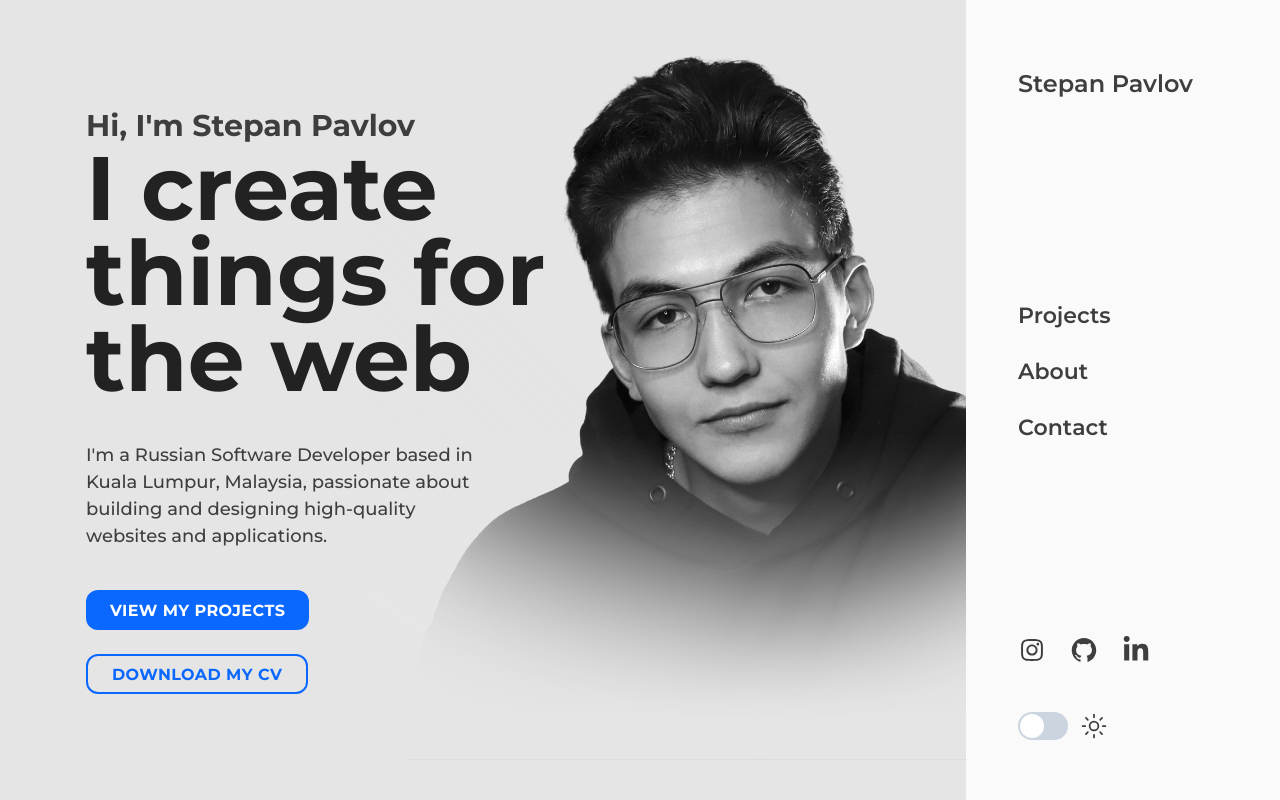
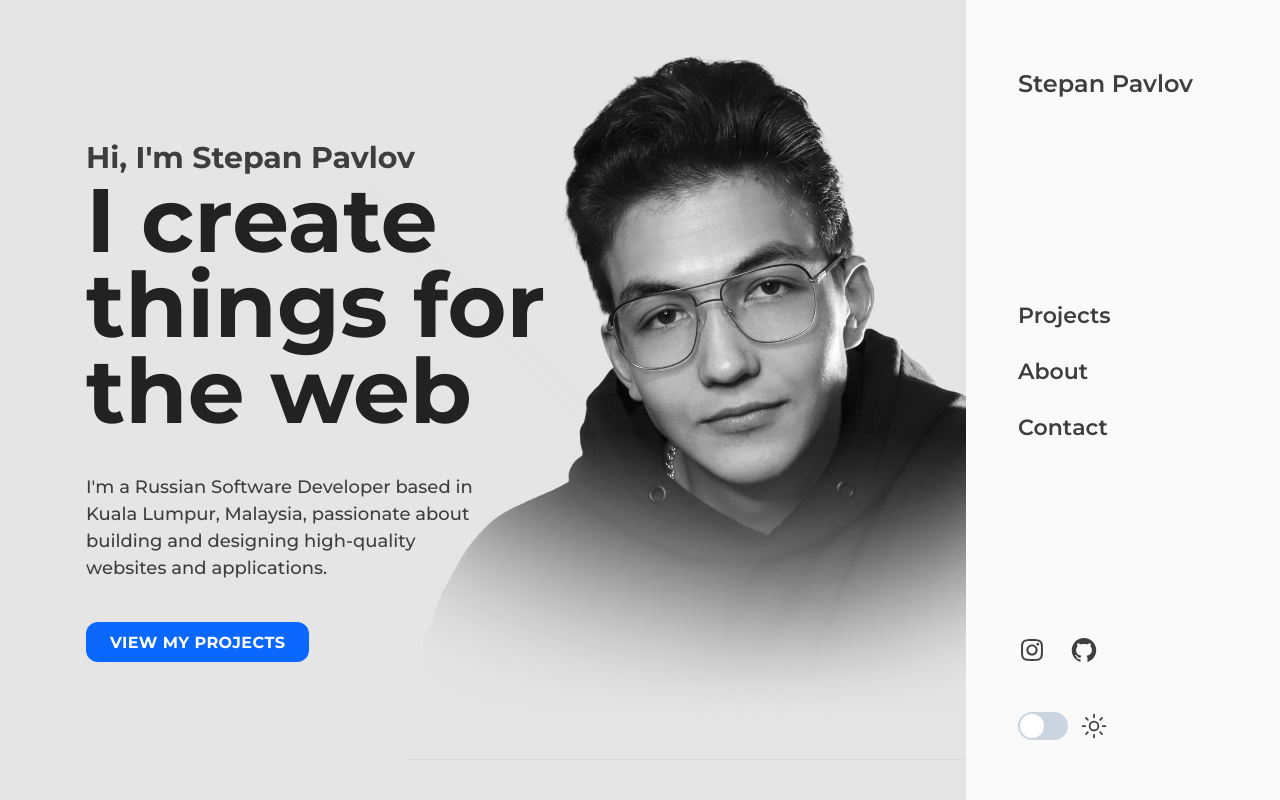
Before and after one commit to pvlvstepan/portfolio-v1, a React (Create React App) app: page / in a window 1280 px wide. Shown: the top 800 px of the page. Built offline with nearby package versions, Linux system fonts and the light colour scheme.

Commit message:
Hide linkedin and resume links

```diff
--- a/src/components/SectionHome/index.js
+++ b/src/components/SectionHome/index.js
@@ -1,75 +1,140 @@
-import { Box, Button, Heading, Link, Text, useColorModeValue, useMediaQuery, Wrap, WrapItem } from '@chakra-ui/react';
-import { CVLink } from '../../data/contactDetails';
-import { Link as ScrollLink } from 'react-scroll';
-import React, { useEffect } from 'react';
-import { motion, useAnimation } from 'framer-motion';
-import { staggerHero } from '../../animations';
-import heroIMG from './../../data/img/heroIMG.png';
-import heroIMGlight from './../../data/img/heroIMGlight.png';
+import {
+    Box,
+    Button,
+    Heading,
+    // Link,
+    Text,
+    useColorModeValue,
+    useMediaQuery,
+    Wrap,
+    WrapItem,
+} from "@chakra-ui/react";
+// import { CVLink } from "../../data/contactDetails";
+import { Link as ScrollLink } from "react-scroll";
+import React, { useEffect } from "react";
+import { motion, useAnimation } from "framer-motion";
+import { staggerHero } from "../../animations";
+import heroIMG from "./../../data/img/heroIMG.png";
+import heroIMGlight from "./../../data/img/heroIMGlight.png";
 
 const SectionHome = () => {
-
-    const color = useColorModeValue('light.primary', 'dark.primary');
+    const color = useColorModeValue("light.primary", "dark.primary");
     const [isSmallerThan720] = useMediaQuery("(max-height: 720px)");
 
     const animateOnLoad = useAnimation();
 
     useEffect(() => {
-        animateOnLoad.start('visible');
+        animateOnLoad.start("visible");
     }, [animateOnLoad]);
 
     return (
         <Box
-            as='section'
-            className='section'
-            pr={{ xs: '5%', md: '25%', lg: 0 }}
-            mr={{ xs: '-5%', md: '-25%', lg: 0 }}
-            h={{ xs: '850px', sm: '920px', md: '100vh' }}
-            id='home'
-            display='flex'
-            alignItems={{ xs: 'flex-end', md: 'center' }}
-            justifyContent='flex-start'
-            pos='relative'>
-            <Box maxW='480px' fontWeight='bold' as={motion.div} variants={staggerHero.container} initial="hidden" animate={animateOnLoad}>
-                <Box as={motion.div} variants={staggerHero.img} initial="hidden" animate={animateOnLoad}
+            as="section"
+            className="section"
+            pr={{ xs: "5%", md: "25%", lg: 0 }}
+            mr={{ xs: "-5%", md: "-25%", lg: 0 }}
+            h={{ xs: "850px", sm: "920px", md: "100vh" }}
+            id="home"
+            display="flex"
+            alignItems={{ xs: "flex-end", md: "center" }}
+            justifyContent="flex-start"
+            pos="relative"
+        >
+            <Box
+                maxW="480px"
+                fontWeight="bold"
+                as={motion.div}
+                variants={staggerHero.container}
+                initial="hidden"
+                animate={animateOnLoad}
+            >
+                <Box
+                    as={motion.div}
+                    variants={staggerHero.img}
+                    initial="hidden"
+                    animate={animateOnLoad}
                     backgroundImage={useColorModeValue(heroIMGlight, heroIMG)}
-                    backgroundPosition={{ xs: '0 50px', sm: '0 0', md: isSmallerThan720 ? '250px 50px' : '190px', xl: isSmallerThan720 ? '320px 50px' : '280px' }}
-                    bgSize={{ xs: 'contain', md: isSmallerThan720 ? 'auto 600px' : 'auto 720px' }}
-                    backgroundRepeat='no-repeat'
-                    h='full'
-                    w='full'
-                    pos='absolute'
+                    backgroundPosition={{
+                        xs: "0 50px",
+                        sm: "0 0",
+                        md: isSmallerThan720 ? "250px 50px" : "190px",
+                        xl: isSmallerThan720 ? "320px 50px" : "280px",
+                    }}
+                    bgSize={{
+                        xs: "contain",
+                        md: isSmallerThan720 ? "auto 600px" : "auto 720px",
+                    }}
+                    backgroundRepeat="no-repeat"
+                    h="full"
+                    w="full"
+                    pos="absolute"
                     top={0}
                     left={0}
-                    zIndex='0'>
-                </Box>
-                <Heading zIndex='5' pos='relative' as={motion.h2} variants={staggerHero.item} fontSize={{ xs: '22px', sm: '24px', xl: '30px' }}>
+                    zIndex="0"
+                ></Box>
+                <Heading
+                    zIndex="5"
+                    pos="relative"
+                    as={motion.h2}
+                    variants={staggerHero.item}
+                    fontSize={{ xs: "22px", sm: "24px", xl: "30px" }}
+                >
                     Hi, I'm Stepan Pavlov
                 </Heading>
-                <Heading zIndex='5' pos='relative' as={motion.h1} variants={staggerHero.item} fontSize={{ xs: '64px', sm: '74px', xl: '90px' }} lineHeight={{ xs: '105%', sm: '95%' }} color={color} mb='40px'>
+                <Heading
+                    zIndex="5"
+                    pos="relative"
+                    as={motion.h1}
+                    variants={staggerHero.item}
+                    fontSize={{ xs: "64px", sm: "74px", xl: "90px" }}
+                    lineHeight={{ xs: "105%", sm: "95%" }}
+                    color={color}
+                    mb="40px"
+                >
                     I create things for the web
                 </Heading>
-                <Text zIndex='5' pos='relative' as={motion.p} variants={staggerHero.item} fontWeight='medium' fontSize='18px' lineHeight='150%' maxW='400px' mb='40px'>
-                    I'm a Russian Software Developer based in Kuala Lumpur, Malaysia, passionate about building and designing high-quality websites and applications.
+                <Text
+                    zIndex="5"
+                    pos="relative"
+                    as={motion.p}
+                    variants={staggerHero.item}
+                    fontWeight="medium"
+                    fontSize="18px"
+                    lineHeight="150%"
+                    maxW="400px"
+                    mb="40px"
+                >
+                    I'm a Russian Software Developer based in Kuala Lumpur,
+                    Malaysia, passionate about building and designing
+                    high-quality websites and applications.
                 </Text>
-                <Wrap userSelect='none' zIndex='5' pos='relative' as={motion.div} variants={staggerHero.item} maxW='200px' spacing={6}>
-                    <WrapItem w='full'>
+                <Wrap
+                    userSelect="none"
+                    zIndex="5"
+                    pos="relative"
+                    as={motion.div}
+                    variants={staggerHero.item}
+                    maxW="200px"
+                    spacing={6}
+                >
+                    <WrapItem w="full">
                         <Button
-                            w='full'
+                            w="full"
                             as={ScrollLink}
                             spy={false}
-                            href='projects'
-                            to='projects'
+                            href="projects"
+                            to="projects"
                             smooth={true}
-                            duration={1500}>
+                            duration={1500}
+                        >
                             View My Projects
                         </Button>
                     </WrapItem>
-                    <WrapItem w='full'>
+                    {/* <WrapItem w='full'>
                         <Button as={Link} href={CVLink} isExternal={true} variant='secondary' w='full'>
                             Download My CV
                         </Button>
-                    </WrapItem>
+                    </WrapItem> */}
                 </Wrap>
             </Box>
         </Box>
--- a/src/components/SideNav/index.js
+++ b/src/components/SideNav/index.js
@@ -1,68 +1,116 @@
-import { Flex, HStack, VStack, useColorModeValue } from '@chakra-ui/react';
-import { AiOutlineInstagram, AiFillGithub } from 'react-icons/ai';
-import { FaLinkedinIn } from 'react-icons/fa';
-import React, { useEffect } from 'react';
-import NavLink from './NavLink';
-import ColorModeToggle from './ColorModeToggle';
-import { github, instagram, linkedIn } from './../../data/contactDetails';
-import NavOverlay from './NavOverlay';
-import { motion, useAnimation } from 'framer-motion';
-import { staggerNav } from '../../animations';
+import { Flex, HStack, VStack, useColorModeValue } from "@chakra-ui/react";
+import { AiOutlineInstagram, AiFillGithub } from "react-icons/ai";
+// import { FaLinkedinIn } from "react-icons/fa";
+import React, { useEffect } from "react";
+import NavLink from "./NavLink";
+import ColorModeToggle from "./ColorModeToggle";
+import {
+    github,
+    instagram,
+    // linkedIn
+} from "./../../data/contactDetails";
+import NavOverlay from "./NavOverlay";
+import { motion, useAnimation } from "framer-motion";
+import { staggerNav } from "../../animations";
 
 const SideNav = ({ navIsOpen, setNavIsOpen }) => {
-
-    const bg = useColorModeValue('light.bgLighter', 'dark.bgLighter');
+    const bg = useColorModeValue("light.bgLighter", "dark.bgLighter");
 
     useEffect(() => {
         if (navIsOpen === true) {
             document.getElementsByTagName("html")[0].classList.add("no-scroll");
         } else {
-            document.getElementsByTagName("html")[0].classList.remove("no-scroll");
+            document
+                .getElementsByTagName("html")[0]
+                .classList.remove("no-scroll");
         }
     }, [navIsOpen]);
 
     const animateOnLoad = useAnimation();
 
     useEffect(() => {
-        animateOnLoad.start('visible');
+        animateOnLoad.start("visible");
     }, [animateOnLoad]);
-
 
     return (
         <>
-            <NavOverlay setNavIsOpen={setNavIsOpen} visibility={navIsOpen ? 'visible' : 'hidden'} />
+            <NavOverlay
+                setNavIsOpen={setNavIsOpen}
+                visibility={navIsOpen ? "visible" : "hidden"}
+            />
             <Flex
-                as={motion.aside} variants={staggerNav.container} initial="hidden" animate={animateOnLoad}
-                position='fixed'
-                right={{ xs: navIsOpen ? 0 : '-100%', lg: '0' }} top={0} left='auto'
-                h={{ xs: '100%', lg: '100vh' }}
-                zIndex='sticky'
-                maxW={{ xs: 'calc(260px + env(safe-area-inset-left))', lg: '40%' }}
-                width='100%'
-                overflowY='auto'
-                overflowX='hidden'
-                bg={{ xs: bg, lg: 'none' }}
+                as={motion.aside}
+                variants={staggerNav.container}
+                initial="hidden"
+                animate={animateOnLoad}
+                position="fixed"
+                right={{ xs: navIsOpen ? 0 : "-100%", lg: "0" }}
+                top={0}
+                left="auto"
+                h={{ xs: "100%", lg: "100vh" }}
+                zIndex="sticky"
+                maxW={{
+                    xs: "calc(260px + env(safe-area-inset-left))",
+                    lg: "40%",
+                }}
+                width="100%"
+                overflowY="auto"
+                overflowX="hidden"
+                bg={{ xs: bg, lg: "none" }}
                 p={{
-                    xs: '80px 60px 80px 30px',
-                    lg: '60px 80px 60px 180px',
-                    xl: '60px 100px 60px 250px',
-                    xxl: '85px 100px 85px 180px'
+                    xs: "80px 60px 80px 30px",
+                    lg: "60px 80px 60px 180px",
+                    xl: "60px 100px 60px 250px",
+                    xxl: "85px 100px 85px 180px",
                 }}
-                direction='column'
-                alignItems='left'
-                justifyContent='space-between'
-                transition='right .25s ease-in-out'>
-                <NavLink setNavIsOpen={setNavIsOpen} text='Stepan Pavlov' to='home' type='title' />
-                <VStack as='nav' spacing={3} align='left' my={12}>
-                    <NavLink setNavIsOpen={setNavIsOpen} text='Projects' to='projects' type='menuLink' />
-                    <NavLink setNavIsOpen={setNavIsOpen} text='About' to='about' type='menuLink' />
-                    <NavLink setNavIsOpen={setNavIsOpen} text='Contact' to='contact' type='menuLink' />
+                direction="column"
+                alignItems="left"
+                justifyContent="space-between"
+                transition="right .25s ease-in-out"
+            >
+                <NavLink
+                    setNavIsOpen={setNavIsOpen}
+                    text="Stepan Pavlov"
+                    to="home"
+                    type="title"
+                />
+                <VStack as="nav" spacing={3} align="left" my={12}>
+                    <NavLink
+                        setNavIsOpen={setNavIsOpen}
+                        text="Projects"
+                        to="projects"
+                        type="menuLink"
+                    />
+                    <NavLink
+                        setNavIsOpen={setNavIsOpen}
+                        text="About"
+                        to="about"
+                        type="menuLink"
+                    />
+                    <NavLink
+                        setNavIsOpen={setNavIsOpen}
+                        text="Contact"
+                        to="contact"
+                        type="menuLink"
+                    />
                 </VStack>
-                <VStack spacing={12} align='left'>
-                    <HStack as='nav' spacing={6}>
-                        <NavLink title='Instagram' setNavIsOpen={setNavIsOpen} text={<AiOutlineInstagram />} to={instagram} type='socialLink' />
-                        <NavLink title='GitHub' setNavIsOpen={setNavIsOpen} text={<AiFillGithub />} to={github} type='socialLink' />
-                        <NavLink title='LinkedIn' setNavIsOpen={setNavIsOpen} text={<FaLinkedinIn />} to={linkedIn} type='socialLink' />
+                <VStack spacing={12} align="left">
+                    <HStack as="nav" spacing={6}>
+                        <NavLink
+                            title="Instagram"
+                            setNavIsOpen={setNavIsOpen}
+                            text={<AiOutlineInstagram />}
+                            to={instagram}
+                            type="socialLink"
+                        />
+                        <NavLink
+                            title="GitHub"
+                            setNavIsOpen={setNavIsOpen}
+                            text={<AiFillGithub />}
+                            to={github}
+                            type="socialLink"
+                        />
+                        {/* <NavLink title='LinkedIn' setNavIsOpen={setNavIsOpen} text={<FaLinkedinIn />} to={linkedIn} type='socialLink' /> */}
                     </HStack>
                     <ColorModeToggle setNavIsOpen={setNavIsOpen} />
                 </VStack>
--- a/src/data/contactDetails/index.js
+++ b/src/data/contactDetails/index.js
@@ -1,5 +1,5 @@
-export const email = 'pvlv.stepan@gmail.com';
-export const github = 'https://github.com/pvlvstepan';
-export const instagram = 'https://instagram.com/glyxs_';
-export const linkedIn = 'https://www.linkedin.com/in/pvlvstepan/';
-export const CVLink = 'https://drive.google.com/file/d/1IKd9E4xYUzXiRUA5DEAY3hLR4-T8dqol/view?usp=sharing';
+export const email = "pvlv.stepan@gmail.com";
+export const github = "https://github.com/pvlvstepan";
+export const instagram = "https://instagram.com/glyxs_";
+// export const linkedIn = 'https://www.linkedin.com/in/pvlvstepan/';
+// export const CVLink = "https://drive.google.com/file/d/1IKd9E4xYUzXiRUA5DEAY3hLR4-T8dqol/view?usp=sharing";
```
Also changed, not shown: src/components/SectionAbout/index.js (+92 -32 lines).
